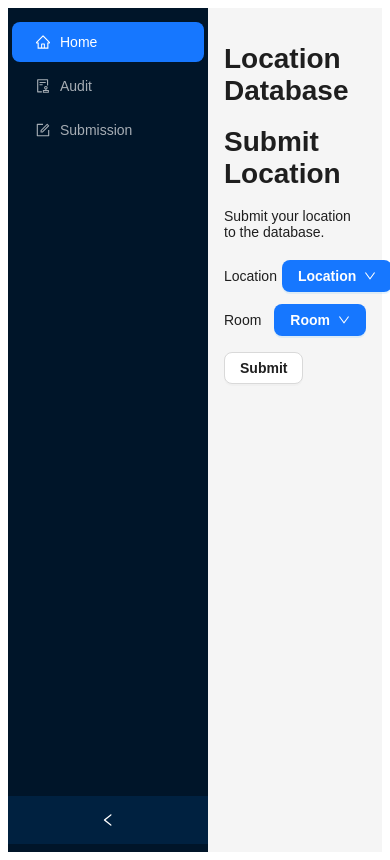
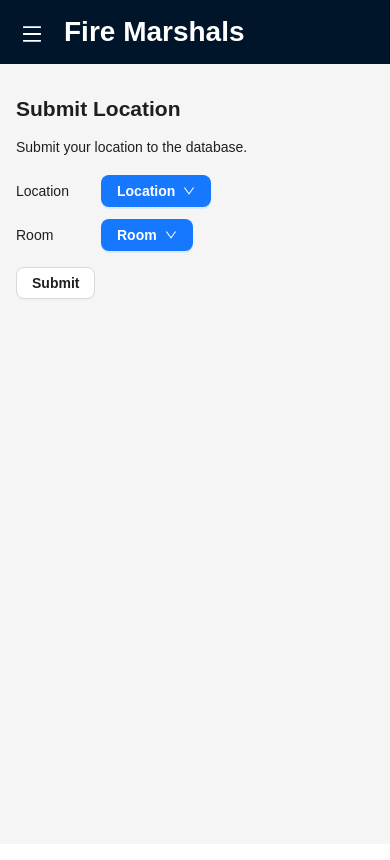
Before and after one commit to Emperor51/bs3221-summative, a React (Vite) app in the folder apps/website/: page /submit in a window 390 px wide. Built offline with nearby package versions, Linux system fonts and the light colour scheme.

Commit message:
feature: Mobile / Desktop responsive Navigation

```diff
--- a/apps/website/src/app/app.tsx
+++ b/apps/website/src/app/app.tsx
@@ -1,19 +1,23 @@
 // App.tsx
 import React, { useState } from 'react';
-import { Layout, Menu, MenuProps } from 'antd';
+import { Layout, Menu, MenuProps, Drawer, Button, Grid } from 'antd';
 import { Content } from 'antd/es/layout/layout';
 import { Route, Routes, useNavigate } from 'react-router-dom';
-import { HomeOutlined, AuditOutlined, FormOutlined } from '@ant-design/icons';
+import { HomeOutlined, AuditOutlined, FormOutlined, MenuOutlined } from '@ant-design/icons';
 import Home from './screens/home/home';
 import { Audit } from './screens/audit/audit';
 import Submission from './screens/submission/submission';
 import type { MenuItemType } from 'antd/es/menu/interface';
 import './app.module.css';
-import Sider from 'antd/es/layout/Sider'; // Uncomment if using CSS modules
+import Sider from 'antd/es/layout/Sider';
+
+const { useBreakpoint } = Grid;
 
 export function App() {
   const [collapsed, setCollapsed] = useState(false);
+  const [drawerVisible, setDrawerVisible] = useState(false);
   const navigate = useNavigate();
+  const screens = useBreakpoint();
 
   function getItem(
     label: React.ReactNode,
@@ -49,10 +53,21 @@ export function App() {
       default:
         navigate('/');
     }
+    setDrawerVisible(false); // Close drawer after navigation
+  };
+
+  const showDrawer = () => {
+    setDrawerVisible(true);
+  };
+
+  const onClose = () => {
+    setDrawerVisible(false);
   };
 
   return (
     <Layout style={{ minHeight: '100vh' }}>
+      {screens.md ? (
+        // Render Sider for medium and larger screens
         <Sider
           collapsible
           collapsed={collapsed}
@@ -67,10 +82,34 @@ export function App() {
             style={{ marginTop: '10px' }}
           />
         </Sider>
+      ) : (
+        // Render top bar with menu button for small screens
+        <Layout.Header style={{ padding: '0 16px', background: '#001529' }}>
+          <Button
+            type="text"
+            icon={<MenuOutlined style={{ color: '#fff', fontSize: '20px' }} />}
+            onClick={showDrawer}
+          />
+          <h1 style={{ color: '#fff', marginLeft: '16px', display: 'inline' }}>Fire Marshals</h1>
+          <Drawer
+            title="Menu"
+            placement="left"
+            onClose={onClose}
+            visible={drawerVisible}
+            bodyStyle={{ padding: 0 }}
+          >
+            <Menu
+              mode="inline"
+              defaultSelectedKeys={['1']}
+              items={items}
+              onClick={handleMenuClick}
+            />
+          </Drawer>
+        </Layout.Header>
+      )}
 
       <Layout>
         <Content style={{ margin: '16px' }}>
-          <h1>Location Database</h1>
           <Routes>
             <Route path="/" element={<Home />} />
             <Route path="/audit" element={<Audit />} />
--- a/apps/website/src/app/screens/submission/submission.tsx
+++ b/apps/website/src/app/screens/submission/submission.tsx
@@ -43,7 +43,7 @@ export function Submission() {
 
   return (
     <div>
-      <h1>Submit Location</h1>
+      <h2>Submit Location</h2>
       <p>Submit your location to the database.</p>
 
       {item("Location", items, "Location")}
--- a/apps/website/src/styles.css
+++ b/apps/website/src/styles.css
@@ -3,3 +3,7 @@ html *
 {
     font-family: Arial, serif !important;
 }
+
+body {
+    margin: 0;
+}
```
Lines whose indentation alone changed are shown as unchanged.
